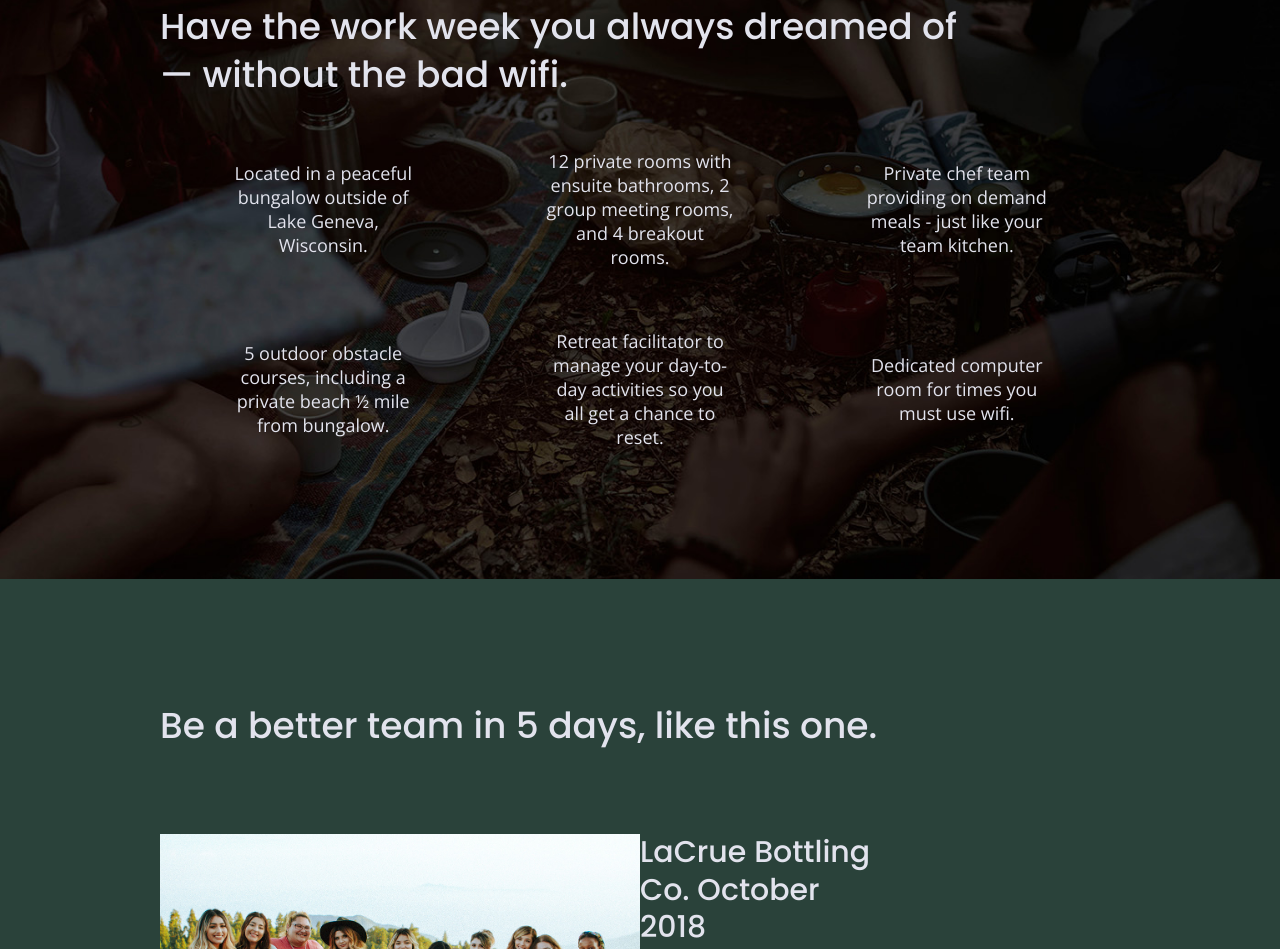
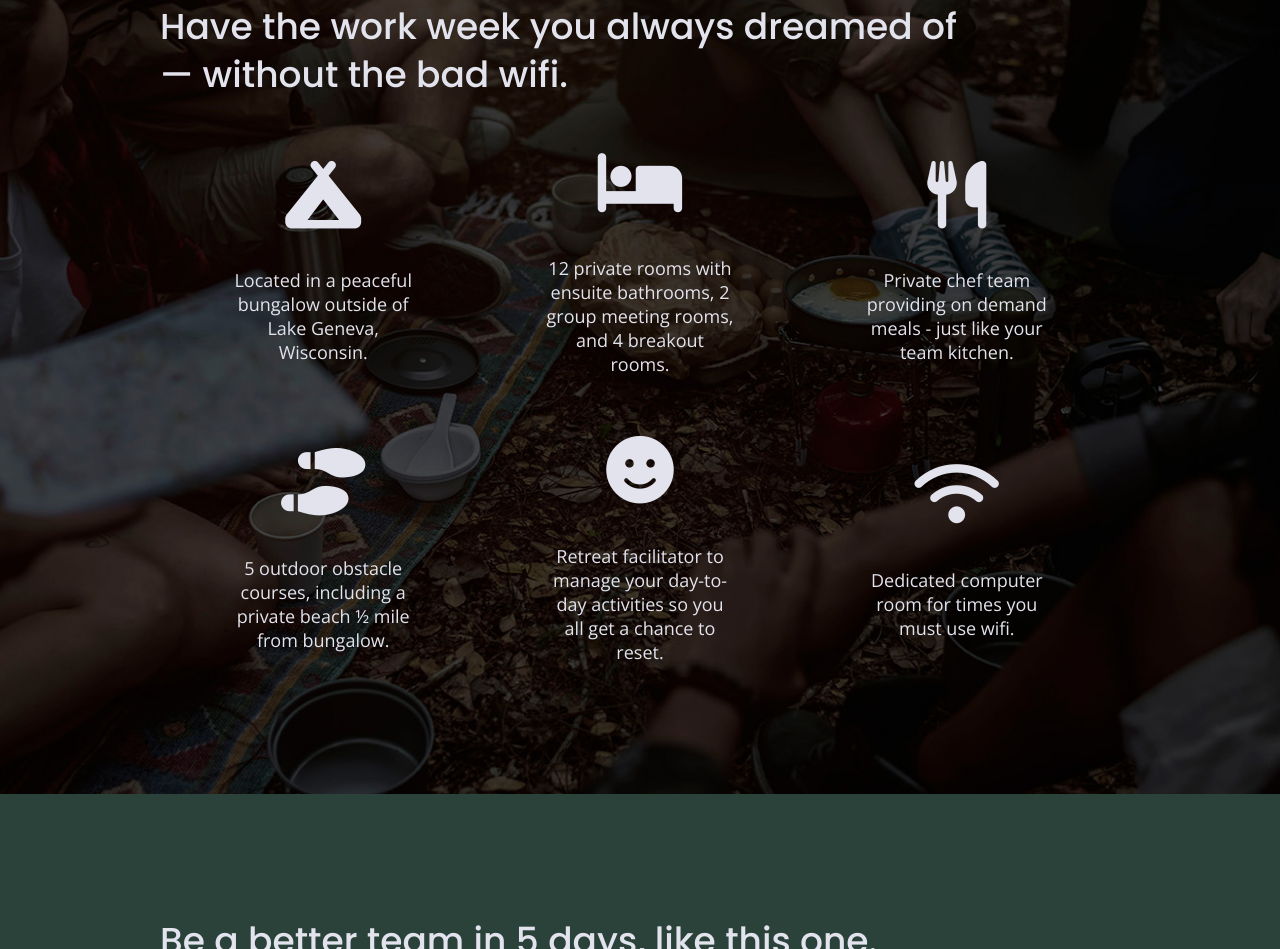
Before and after one commit to E-C-Shackelford/unplugged-retreat-website, a website built with Parcel: page index.html in a window 1280 px wide. Shown: the part 1129-2078 px from the top of the page. Built offline with nearby package versions, Linux system fonts and the light colour scheme.

Commit message:
Add Font Awesome kit code into the <head> of each page, add features icons to the homepage, and add features icons styling to CSS

```diff
--- a/css/main.css
+++ b/css/main.css
@@ -313,6 +313,11 @@ input[type="button"] {
 .features article {
   margin: 30px 0;
   width: 63%;
+}
+
+.features i {
+  font-size: 3.75em;
+  margin-bottom: 40px;
 }
 
 .features .features-items {
--- a/index.html
+++ b/index.html
@@ -17,6 +17,9 @@
 
     <link rel="stylesheet" href="css/normalize.css" />
     <link rel="stylesheet" href="css/main.css" />
+
+    <!-- Font Awesome-->
+    <script src="https://kit.fontawesome.com/c8cec5b779.js" crossorigin="anonymous"></script>
 
     <meta name="theme-color" content="#fafafa" />
 
@@ -76,42 +79,54 @@
           </h2>
           <div class="features-items">
             <article>
-              <p class="fontawesome-icon"></p>
+              <p class="fontawesome-icon">
+                <i class="fa-solid fa-campground"></i>
+              </p>
               <p class="features-item-description">
                 Located in a peaceful bungalow outside of Lake Geneva,
                 Wisconsin.
               </p>
             </article>
             <article>
-              <p class="fontawesome-icon"></p>
+              <p class="fontawesome-icon">
+                <i class="fa-solid fa-bed"></i>
+              </p>
               <p class="features-item-description">
                 12 private rooms with ensuite bathrooms, 2 group meeting rooms,
                 and 4 breakout rooms.
               </p>
             </article>
             <article>
-              <p class="fontawesome-icon"></p>
+              <p class="fontawesome-icon">
+                <i class="fa-solid fa-utensils"></i>
+              </p>
               <p class="features-item-description">
                 Private chef team providing on demand meals - just like your
                 team kitchen.
               </p>
             </article>
             <article>
-              <p class="fontawesome-icon"></p>
+              <p class="fontawesome-icon">
+                <i class="fa-solid fa-shoe-prints"></i>
+              </p>
               <p class="features-item-description">
                 5 outdoor obstacle courses, including a private beach <span>&#189</span> mile
                 from bungalow.
               </p>
             </article>
             <article>
-              <p class="fontawesome-icon"></p>
+              <p class="fontawesome-icon">
+                <i class="fa-solid fa-face-smile"></i>
+              </p>
               <p class="features-item-description">
                 Retreat facilitator to manage your day-to-day activities so you
                 all get a chance to reset.
               </p>
             </article>
             <article>
-              <p class="fontawesome-icon"></p>
+              <p class="fontawesome-icon">
+                <i class="fa-solid fa-wifi"></i>
+              </p>
               <p class="features-item-description">
                 Dedicated computer room for times you must use wifi.
               </p>
```
Also changed, not shown: about/index.html (+6 -0 lines), faq/index.html (+6 -0 lines).
